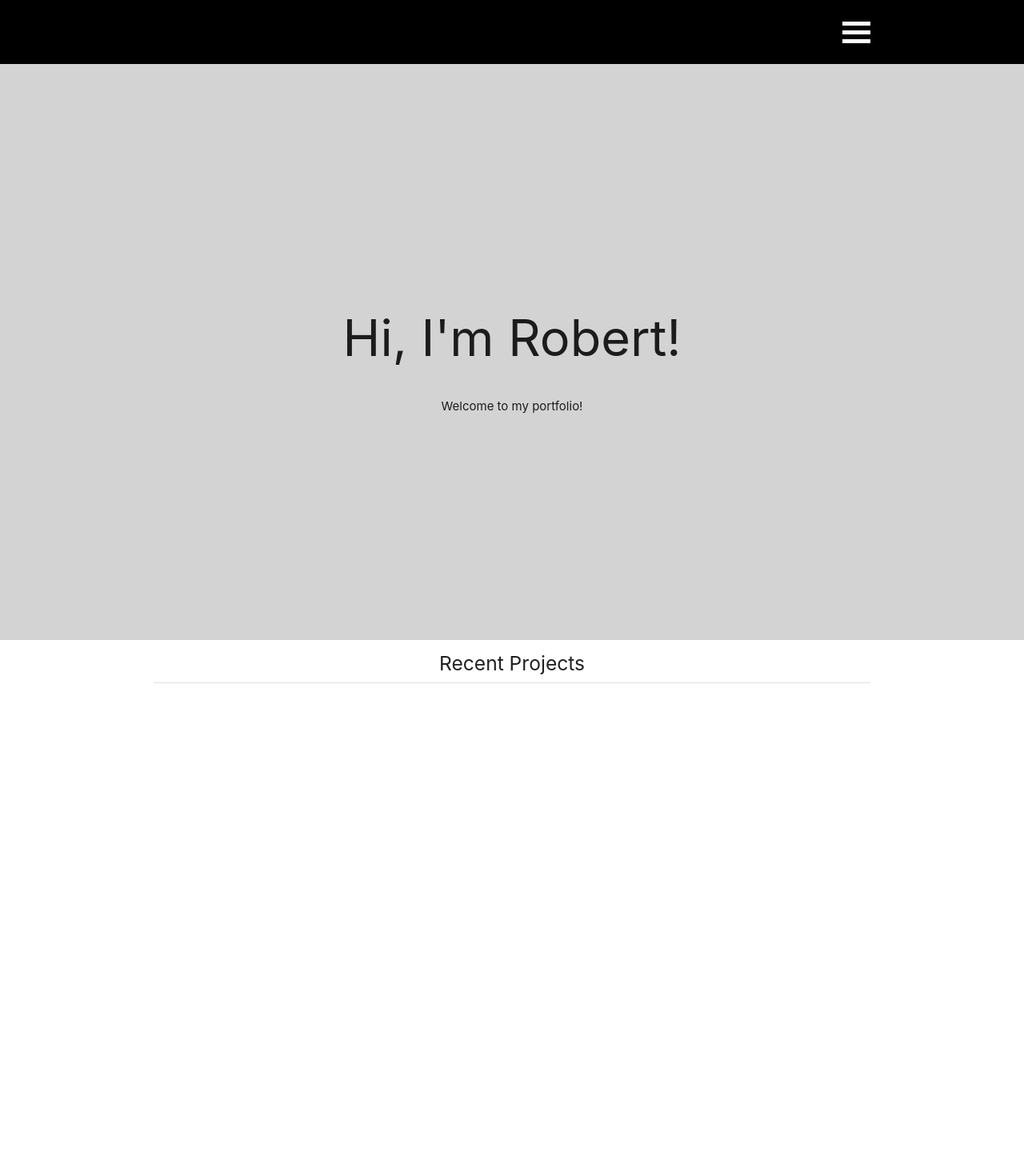
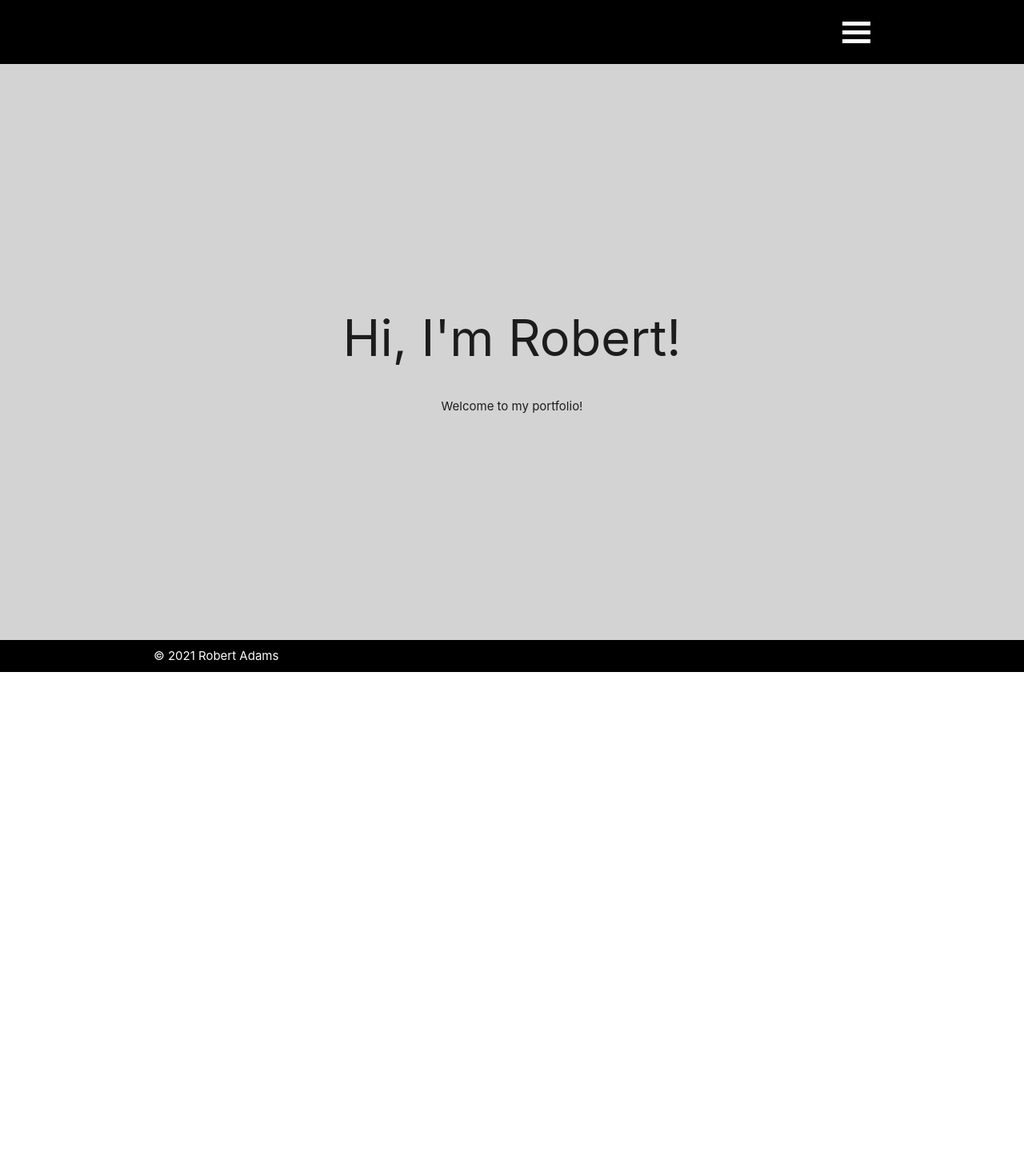
Before and after one commit to comatosino/comatosino.github.io, a React (Create React App) app: page / in a window 1280 px wide. Shown: the top 1470 px of the page at 80% size. After the commit the page ends 840 px from the top, so only its background shows below. Built offline with nearby package versions, Linux system fonts and the light colour scheme.

Commit message:
added transition rules to show carousel

```diff
--- a/src/components/Carousel/Carousel.css
+++ b/src/components/Carousel/Carousel.css
@@ -1,3 +1,8 @@
 .carousel {
+    height: 0vh !important;
+}
+
+.show-carousel {
     height: 85vh !important;
+    transition: height 0.5s;
 }
```
